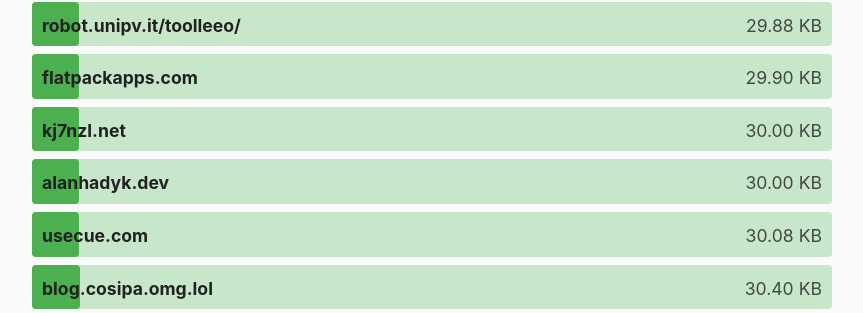
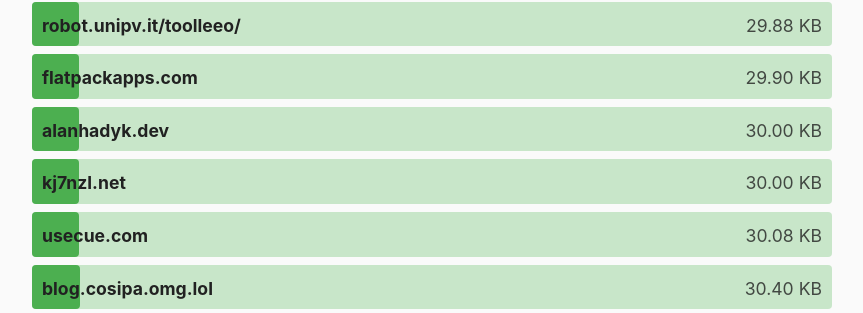
Before and after one commit to kevquirk/512kb.club, a Jekyll site: the page built from index.md, in a window 1280 px wide and 900 px high, scrolled down 10317 px. Shown: the part 140-453 px from the top of the window, without its empty margins (208-1071 px from the left). Built offline with Jekyll 4.4.1, drawn with Linux system fonts in a browser that asks for light colours; part of the change alters nothing that is shown.

Commit message:
Fix formatting

```diff
--- a/_data/sites.yml
+++ b/_data/sites.yml
@@ -138,6 +138,11 @@
   size: 298.79
   last_checked: 2025-08-30
 
+- domain: alanhadyk.dev
+  url: https://alanhadyk.dev/
+  size: 30
+  last_checked: 2025-11-19
+
 - domain: albertcoronado.com
   url: https://www.albertcoronado.com
   size: 265
@@ -4492,8 +4497,3 @@
   url: https://zwieratko.sk/
   size: 30.94
   last_checked: 2025-08-30
-
-- domain: alanhadyk.dev
-  url: https://alanhadyk.dev/
-  size: 30
-  last_checked: 2025-11-19
```
